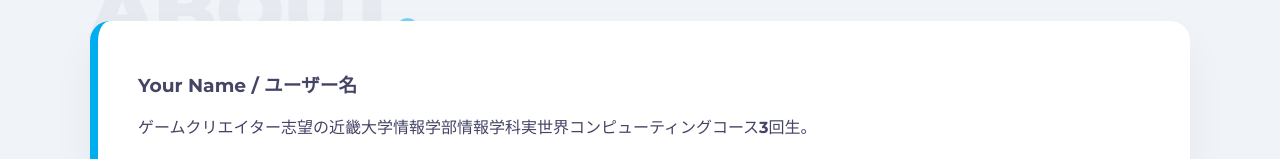
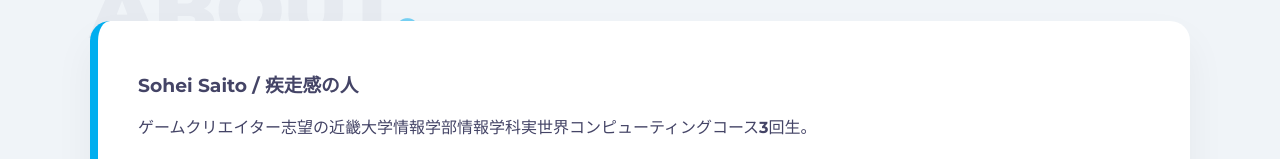
Before and after one commit to STsou-gra/Ports, a Vue app: page / in a window 1280 px wide. Shown: the part 714-873 px from the top of the page. Built offline with nearby package versions, Linux system fonts and the light colour scheme.

Commit message:
自己紹介文の編集

```diff
--- a/src/views/HomeView.vue
+++ b/src/views/HomeView.vue
@@ -9,7 +9,7 @@ const homeWorks = sortedWorks.slice(0, 6)
 const newsLog = sortedNews.slice(0, 6)
 
 // ユーザー情報
-const myName = 'Your Name / ユーザー名'
+const myName = 'Sohei Saito / 疾走感の人'
 const simpleProfile =
   'ゲームクリエイター志望の近畿大学情報学部情報学科実世界コンピューティングコース3回生。'
 </script>
```
